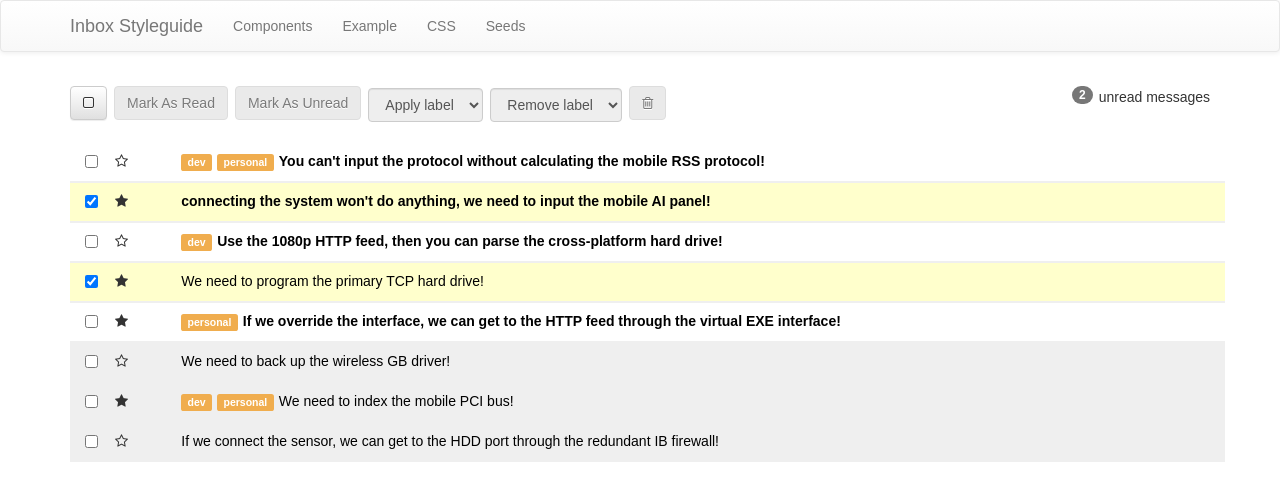
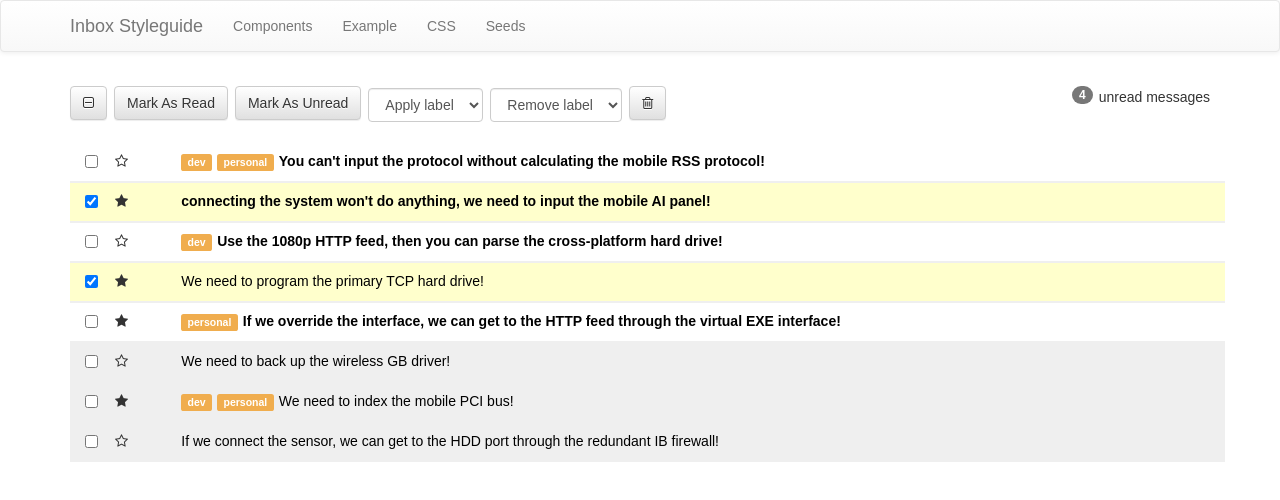
Before and after one commit to judeboy/React-Inbox, a React (Create React App) app: page / in a window 1280 px wide. Shown: the top 500 px of the page. Built offline with nearby package versions, Linux system fonts and the light colour scheme.

Commit message:
one more to go

```diff
--- a/src/App.js
+++ b/src/App.js
@@ -43,15 +43,12 @@ class App extends Component {
   selectAll = () =>{
       let selectedMessages = this.state.messages.slice(0);
       if(allSelected === true){
-        console.log('SELECTED')
         selectedMessages.map(mess => {
           mess.selected = true
           this.setState({messages:selectedMessages})
         })
         allSelected = false
-        console.log(allSelected)
-      }
-      else{
+      } else {
         selectedMessages.map(mess => {
           mess.selected = false
           this.setState({messages:selectedMessages})
@@ -60,13 +57,98 @@ class App extends Component {
       }
     }
 
+  markAsRead = (message) => {
+    let newMessages = this.state.messages.slice(0)
+    newMessages.map(message=>{
+      if(message.selected === true){
+        message.read = true
+      }
+    })
+    this.setState({messages:newMessages})
+  }
+
+  markAsUnread = (message) => {
+    let newMessages = this.state.messages.slice(0)
+    newMessages.map(message=>{
+      if(message.selected === true){
+        message.read = false
+      }
+    })
+    this.setState({messages:newMessages})
+  }
+
+  del = (message) => {
+    let arr = [];
+    let newMessages = this.state.messages.slice(0)
+    newMessages.map(message=>{
+      if(!message.selected === true){
+        arr.push(message)
+      }
+    })
+    this.setState({messages: arr})
+  }
+
+  applyLabel = (value) => {
+    let newMessages = this.state.messages.slice(0)
+    newMessages.map(message => {
+        if(message.selected && message.labels.indexOf(value) === -1){
+          message.labels.push(value);
+        }
+    })
+      this.setState({messages: newMessages})
+  }
+
+  removeLabel = (value) => {
+    let newMessages = this.state.messages.slice(0)
+    newMessages.map(message => {
+      if(message.selected && message.labels.indexOf(value) !== -1){
+        let index = message.labels.indexOf(value)
+        message.labels.splice(index,1)
+      }
+    })
+    this.setState({messages: newMessages})
+  }
+
+  countUnread = () => {
+    let count = 0;
+    let newMessages = this.state.messages.slice(0)
+    newMessages.map(message=>{
+      if(message.read === false){
+        count++
+      }
+    })
+    return count
+  }
+
+  setButtonState = () => {
+    let count = 0;
+    let selectClass = ''
+    let newMessages = this.state.messages.slice(0)
+    newMessages.map(message=>{
+      if(message.selected === true){
+        count++
+      }
+      })
+      if(count > 0 && count < newMessages.length){
+        selectClass = 'fa fa-minus-square-o'
+      }
+      if(count === newMessages.length){
+        selectClass = 'fa fa-check-square-o'
+      }
+      if(count === 0){
+        selectClass = 'fa fa-square-o'
+      }
+    return selectClass
+  }
+
+
 
   render() {
     return (
       <div className="App">
         <Navbar />
         <div className='container'>
-          <Toolbar selectAll={this.selectAll} />
+          <Toolbar setButtonState={this.setButtonState} countUnread={this.countUnread} selectAll={this.selectAll} markAsRead={this.markAsRead} markAsUnread={this.markAsUnread} del={this.del} applyLabel={this.applyLabel} removeLabel={this.removeLabel}/>
           <MessageList messages={this.state.messages} toggleRead={this.toggleRead} toggleSelected={this.toggleSelected} toggleStar={this.toggleStar} />
         </div>
       </div>
--- a/src/Components/Message.js
+++ b/src/Components/Message.js
@@ -2,19 +2,17 @@ import React from 'react';
 
 const Message = ({message, toggleRead, toggleSelected, toggleStar}) => {
 
-  let selected = ''
-
   const readClass = message.read ? 'read' : 'unread';
   const checkClass = message.selected ? 'selected' : '';
-  const labelClass = message.labels[0] ? 'label' : '';
   const starClass = message.starred ? 'star fa fa-star-o' : 'fa fa-star';
 
-  if(message.selected==true){
+  let selected = ''
+  if(message.selected===true){
   selected = "selected"
   }
 
   return (
-    <div className={`row message ${readClass} ${checkClass} `} onClick={()=>{toggleRead(message)}}>
+    <div className={`row message ${readClass} ${checkClass}`} onClick={()=>{toggleRead(message)}}>
       <div className="col-xs-1">
         <div className="row">
           <div className="col-xs-2">
@@ -25,7 +23,7 @@ const Message = ({message, toggleRead, toggleSelected, toggleStar}) => {
           </div>
         </div>
       </div>
-      <div className={`col-xs-11 {${labelClass}}`}>
+      <div className={`col-xs-11`}>
           {message.labels.map(ele => <span className="label label-warning">{ele}</span>)}
         <a href="#" >
           {message.subject}
--- a/src/Components/Toolbar.js
+++ b/src/Components/Toolbar.js
@@ -1,43 +1,43 @@
 import React from 'react'
 
 
-
-const Toolbar = ({selectAll}) => {
+const Toolbar = ({selectAll, markAsRead, markAsUnread, del, applyLabel, removeLabel, countUnread, setButtonState}) => {
   return(
     <div className="row toolbar">
     <div className="col-md-12">
       <p className="pull-right">
-        <span className="badge badge">2</span>
+        <span className="badge badge">{`${countUnread()}`}</span>
         unread messages
       </p>
 
       <button className="btn btn-default" onClick={()=>{selectAll()}}>
-        <i className="fa fa-square-o" ></i>
+        <i className={`${setButtonState()}`} ></i>
       </button>
 
-      <button className="btn btn-default" disabled="disabled">
+      <button className="btn btn-default" onClick={()=>{markAsRead()}}>
         Mark As Read
       </button>
 
-      <button className="btn btn-default" disabled="disabled">
+      <button className="btn btn-default" onClick={()=>{markAsUnread()}}>
         Mark As Unread
       </button>
 
-      <select className="form-control label-select" disabled="disabled">
+      <select className="form-control label-select" onChange={(e)=>{applyLabel(e.target.value)}} >
         <option>Apply label</option>
         <option value="dev">dev</option>
         <option value="personal">personal</option>
         <option value="gschool">gschool</option>
       </select>
 
-      <select className="form-control label-select" disabled="disabled">
+      <select className="form-control label-select"
+        onChange={(e)=>{removeLabel(e.target.value)}}>
         <option>Remove label</option>
         <option value="dev">dev</option>
         <option value="personal">personal</option>
         <option value="gschool">gschool</option>
       </select>
 
-      <button className="btn btn-default" disabled="disabled">
+      <button className="btn btn-default" onClick={()=>{del()}}>
         <i className="fa fa-trash-o"></i>
       </button>
     </div>
```
